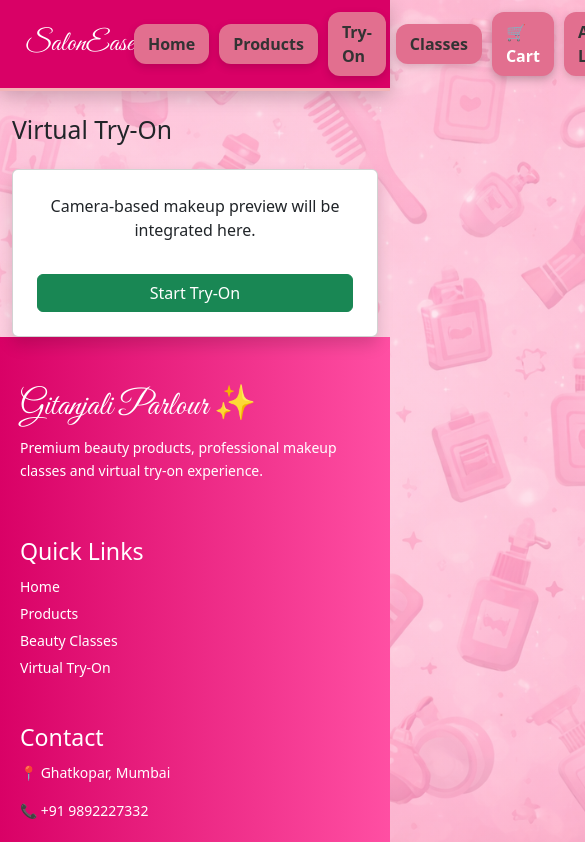
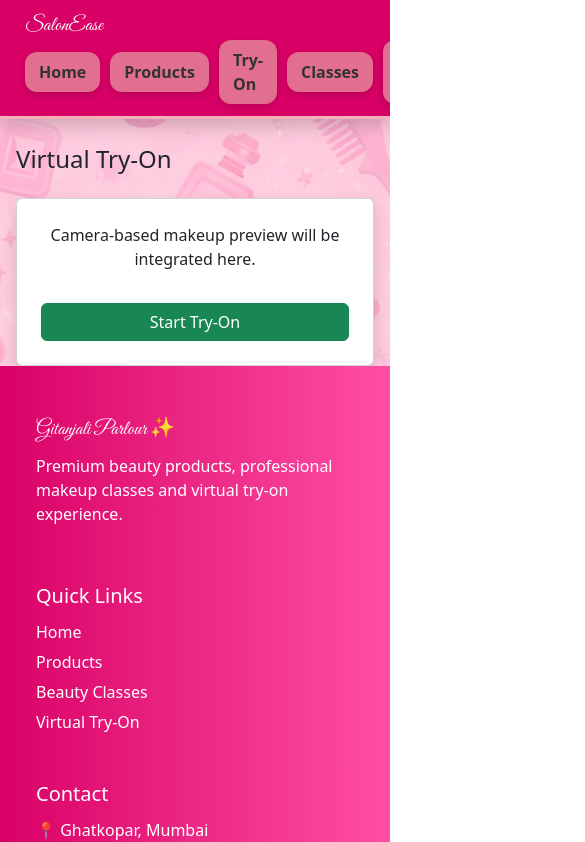
Before and after one commit to shrey0718/salonease, a React (Vite) app in the folder frontend/: page /tryon in a window 390 px wide. Shown: the top 842 px of the page, 585 px wide, since content can reach past the window. Built offline with nearby package versions, Linux system fonts and the light colour scheme.

Commit message:
feat: add mobile responsive improvements for screens 768px

```diff
--- a/frontend/src/index.css
+++ b/frontend/src/index.css
@@ -16,3 +16,81 @@ body {
   background-repeat: repeat;
   background-attachment: fixed;
 }
+
+/* Mobile responsive improvements for screens ≤768px width */
+@media (max-width: 768px) {
+  /* Prevent horizontal scrolling & force entire site to fit phone screen */
+  html, body, #root {
+    overflow-x: hidden !important;
+    width: 100% !important;
+    max-width: 100vw !important;
+  }
+
+  /* Prevent any element from exceeding viewport width */
+  * {
+    box-sizing: border-box;
+    max-width: 100vw;
+  }
+
+  /* Force containers to max-width: 100% */
+  .container, .max-w-7xl, main, section {
+    width: 100% !important;
+    max-width: 100% !important;
+    padding-left: 1rem !important;
+    padding-right: 1rem !important;
+    overflow-x: hidden !important;
+  }
+
+  /* Navbar items wrap or collapse neatly */
+  header, nav, .navbar {
+    flex-wrap: wrap !important;
+    width: 100% !important;
+  }
+
+  /* Footer must span full width */
+  footer {
+    width: 100% !important;
+    max-width: 100% !important;
+    padding-left: 1rem !important;
+    padding-right: 1rem !important;
+  }
+
+  /* Stack grid items vertically */
+  .grid {
+    grid-template-columns: 1fr !important;
+    gap: 1.5rem !important;
+  }
+
+  /* Cards should stack vertically on mobile */
+  .card, [class*="card"] {
+    width: 100% !important;
+    max-width: 100% !important;
+    margin-left: auto !important;
+    margin-right: auto !important;
+  }
+
+  /* Make images/video/canvas responsive and maintain aspect ratio */
+  img, video, canvas, iframe {
+    max-width: 100% !important;
+    height: auto !important;
+    object-fit: contain !important;
+  }
+
+  /* Charts should scale to 100% width */
+  .recharts-wrapper,
+  .recharts-surface,
+  .recharts-responsive-container,
+  canvas[id*="chart"],
+  [class*="chart"],
+  .chart-container {
+    width: 100% !important;
+    max-width: 100% !important;
+    height: auto !important;
+  }
+
+  /* Adjust font sizes slightly for readability */
+  h1 { font-size: 1.75rem !important; line-height: 1.2 !important; }
+  h2 { font-size: 1.5rem !important; line-height: 1.3 !important; }
+  h3 { font-size: 1.25rem !important; line-height: 1.4 !important; }
+  p { font-size: 1rem !important; line-height: 1.5 !important; }
+}
```
